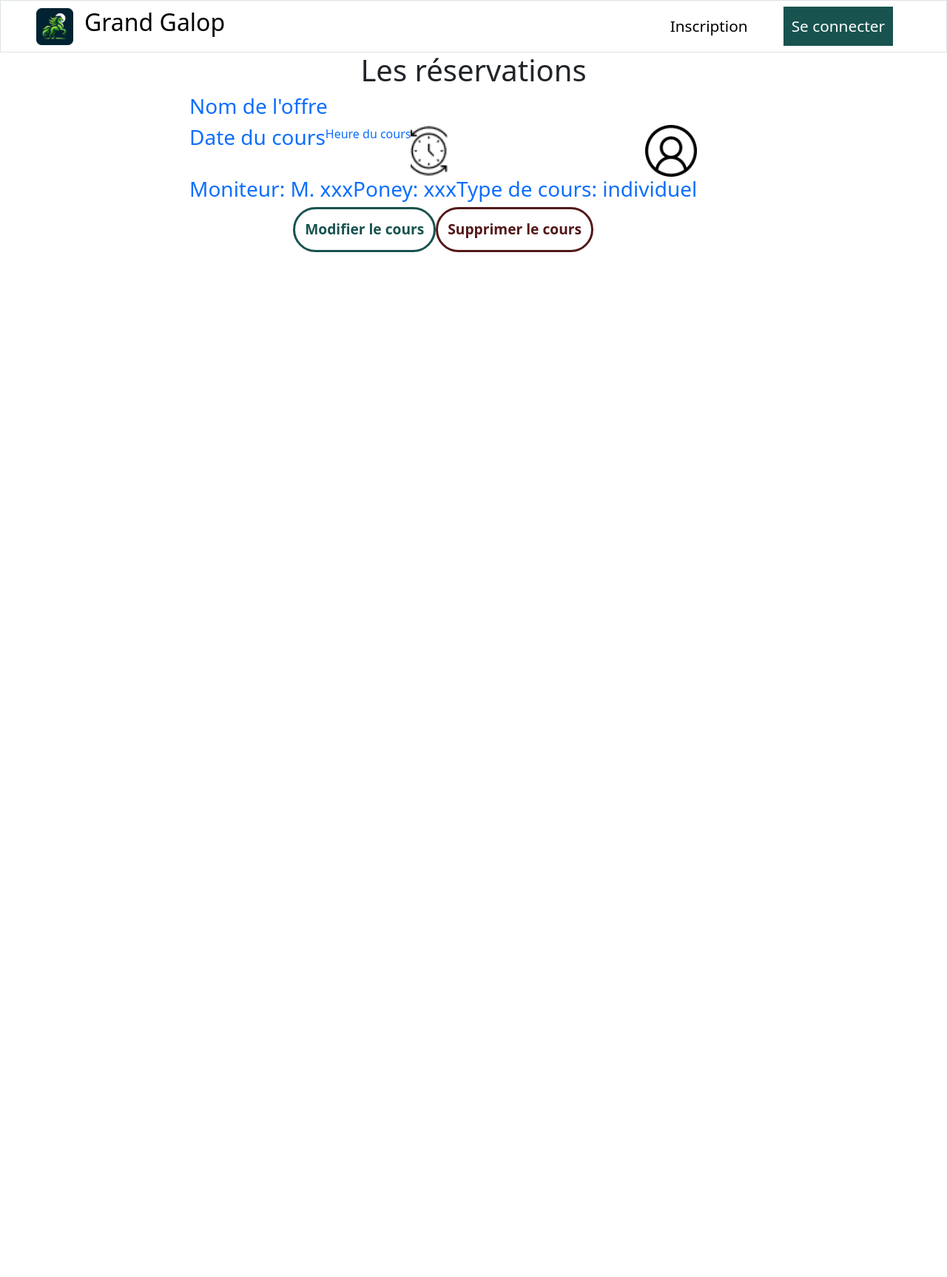
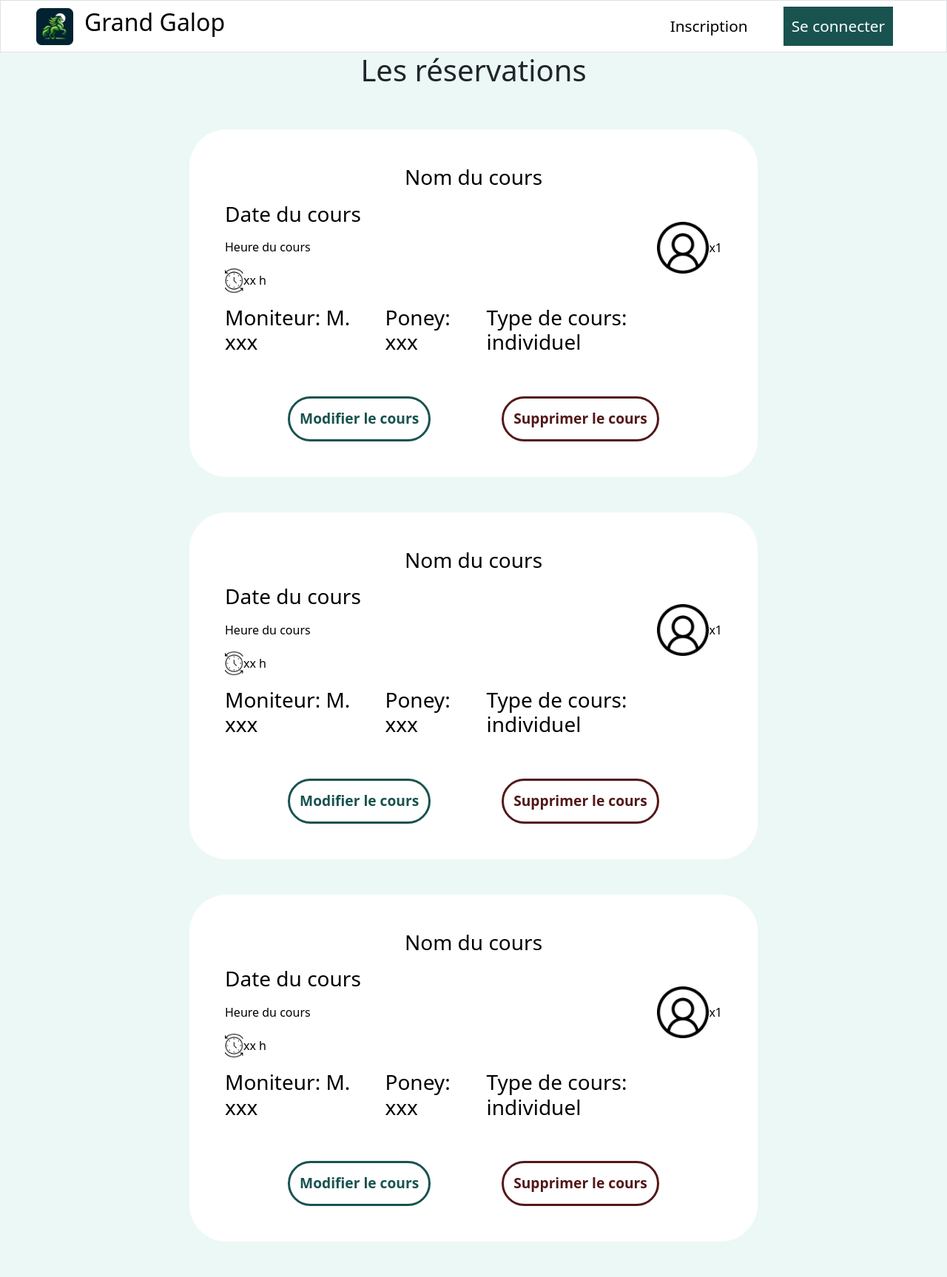
Before and after one commit to lenny-vergerolle/SAE_PONEY, a Flask app: page /mes-reservations in a window 1280 px wide. Shown: the whole page at 74% size. Before the commit the page ends 341 px from the top, so only its background shows below. Run offline with Flask 3, Linux system fonts and the light colour scheme; some libraries are stand-ins or nearby versions.

Commit message:
templates une-reservation

```diff
--- a/src/templates/mes-reservations.html
+++ b/src/templates/mes-reservations.html
@@ -1,11 +1,13 @@
 {% extends 'base.html' %}
 {% block content %}
 
-<div class="d-flex flex-column align-items-center" style="width: 100%;">
+<div class="d-flex flex-column align-items-center" style="width: 100%; min-height: 100vh; background-color: #ECF8F6;">
 
     <h1>Les réservations</h1>
 
     <div style="width: 60%;">
+        {%include 'une-reservation.html'%}
+        {%include 'une-reservation.html'%}
         {%include 'une-reservation.html'%}
     </div>
 
--- a/src/templates/une-reservation.html
+++ b/src/templates/une-reservation.html
@@ -1,26 +1,33 @@
-<div class="d-flex" style="width: 100%;">
-    <a href="" class="d-flex text-decoration-none">
-        <div class="d-flex flex-column">
-            <h3>Nom de l'offre</h3>
+<div class="pb-5 my-5" style="background-color: white; border-radius: 50px;">
+    <a href="" class="d-flex text-decoration-none text-black">
+        <div class="d-flex flex-column w-100 m-5">
+            <div class="d-flex justify-content-center">
+                <h3>Nom du cours</h3>
+            </div>
             <div class="d-flex flex-nowrap justify-content-between">
-                <div class="d-flex">
-                    <h3>Date du cours</h3>
-                    <p>Heure du cours</p>
-                    <img src="{{url_for('static', filename='img/horloge.png')}}" alt="horloge" style="width: 50px; height: auto;">
+                <div class="d-flex flex-column">
+                    <h3 class="my-2">Date du cours</h3>
+                    <p class="my-2">Heure du cours</p>
+                    <div class="d-flex flex-nowrap align-items-center my-2">
+                        <img src="{{url_for('static', filename='img/horloge.png')}}" alt="horloge" style="width: 25px; height: auto;">
+                        <p class="m-0">xx h</p>
+                    </div>
                 </div>
-                <div>
+                <div class="d-flex flex-nowrap align-items-center">
                     <img src="{{url_for('static', filename='img/utilisateur.png')}}" alt="utilisateur" style="width: 70px; height: auto;">
+                    <p class="m-0">x1</p>
                 </div>
             </div>
-            <div class="d-flex flex-nowrap">
+            <div class="d-flex flex-nowrap justify-content-between mt-2">
                 <h3>Moniteur: M. xxx</h3>
                 <h3>Poney: xxx</h3>
                 <h3>Type de cours: individuel</h3>
             </div>
-            <div class="d-flex justify-content-center">
-                <input type="button" class="btn-modifier" value="Modifier le cours">
-                <input type="button" class="btn-supprimer" value="Supprimer le cours">
-            </div>
+
         </div>
     </a>
+    <div class="d-flex justify-content-center">
+        <input type="button" class="btn-modifier mx-5" value="Modifier le cours">
+        <input type="button" class="btn-supprimer mx-5" value="Supprimer le cours">
+    </div>
 </div>
```
